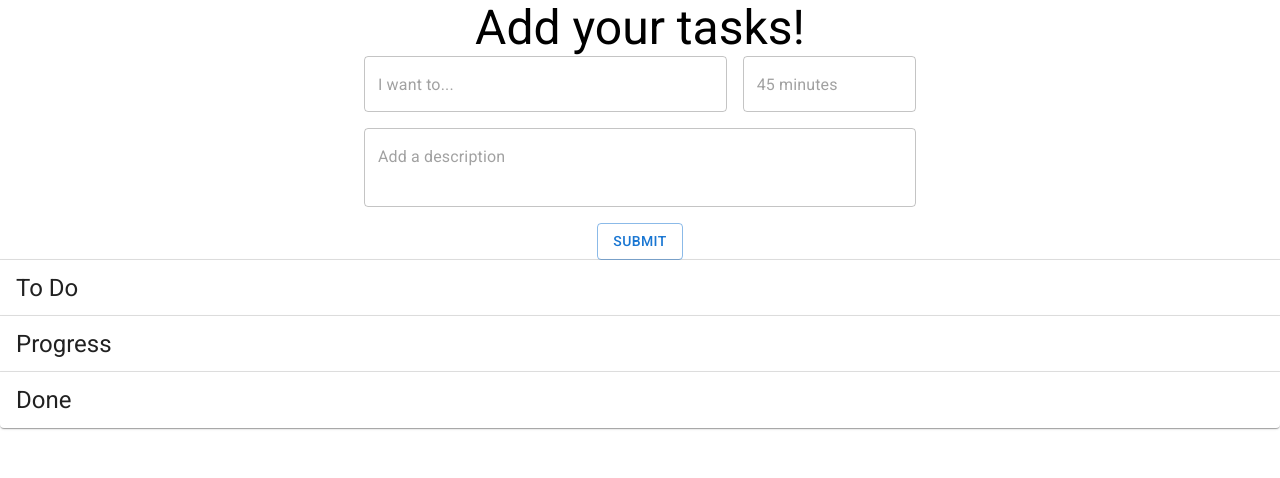
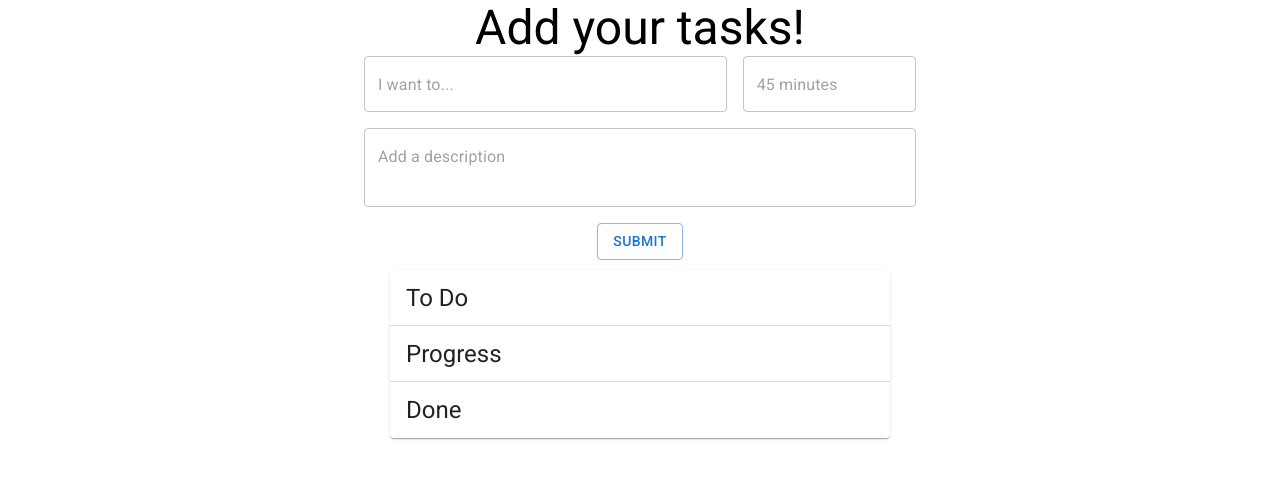
Before and after one commit to edwgeo/productivity-app, a React (Create React App) app: page / in a window 1280 px wide. Shown: the top 478 px of the page. Built offline with nearby package versions, Linux system fonts and the light colour scheme; the HTML template or start-up script is replaced by a standard one.

Commit message:
fixing buggy node app

```diff
--- a/src/components/StyledComponents.js
+++ b/src/components/StyledComponents.js
@@ -1,5 +1,5 @@
 import styled from 'styled-components'
-import { List, FormControl } from '@mui/material'
+import { List, FormControl, Accordion } from '@mui/material'
 
 // border-box documentation: https://developer.mozilla.org/en-US/docs/Web/CSS/box-sizing
 export const NormalInput = styled.input`
@@ -63,7 +63,6 @@ export const StyledHeading = styled.div`
 export const StyledList = styled(List)`
   display: flex;
   flex-direction: column;
-  width: 400px;
 `
 
 export const StyledTextWrapper = styled.div`
@@ -82,3 +81,9 @@ export const StyledTodoContainer = styled.div`
 export const StyledFormControl = styled(FormControl)`
     padding: 10px;
 `
+// create some container that will hold the accordions (todo, in prog, compl) and style them so that they all look decent
+export const StyledAccordionsContainer = styled.div`
+    padding: 10px;
+    width: 500px;
+    margin: auto;
+`
--- a/src/components/TodoDashboard.js
+++ b/src/components/TodoDashboard.js
@@ -2,7 +2,7 @@ import React, { useState } from 'react'
 import TodoSection from './TodoSection'
 import Todoform from './Todoform'
 import { Accordion, AccordionSummary, AccordionDetails, Typography } from '@mui/material'
-// currently: working on creating Todoform, passing in the handleChange, handleSubmit functions, and displaying the <form>
+import { StyledAccordionsContainer } from './StyledComponents'
 
  function TodoDashboard () {
     const [todos, setTodos] = useState([])
@@ -28,6 +28,7 @@ import { Accordion, AccordionSummary, AccordionDetails, Typography } from '@mui/
         <div>
             <Typography align="center" variant="h3">Add your tasks!</Typography>
             <Todoform latestTodo={latestTodo} setTodos={setTodos} setLatestTodo={setLatestTodo} />
+            <StyledAccordionsContainer>
                 <Accordion>
                     <AccordionSummary
                         aria-controls="panel1a-content"
@@ -61,6 +62,7 @@ import { Accordion, AccordionSummary, AccordionDetails, Typography } from '@mui/
                         <TodoSection todos={todos.filter(todo => todo.status === "done")} handleStatusChange={handleStatusChange}/>
                     </AccordionDetails>
                 </Accordion>
+            </StyledAccordionsContainer>
         </div>
     )
 }
```
Lines whose indentation alone changed are shown as unchanged.
